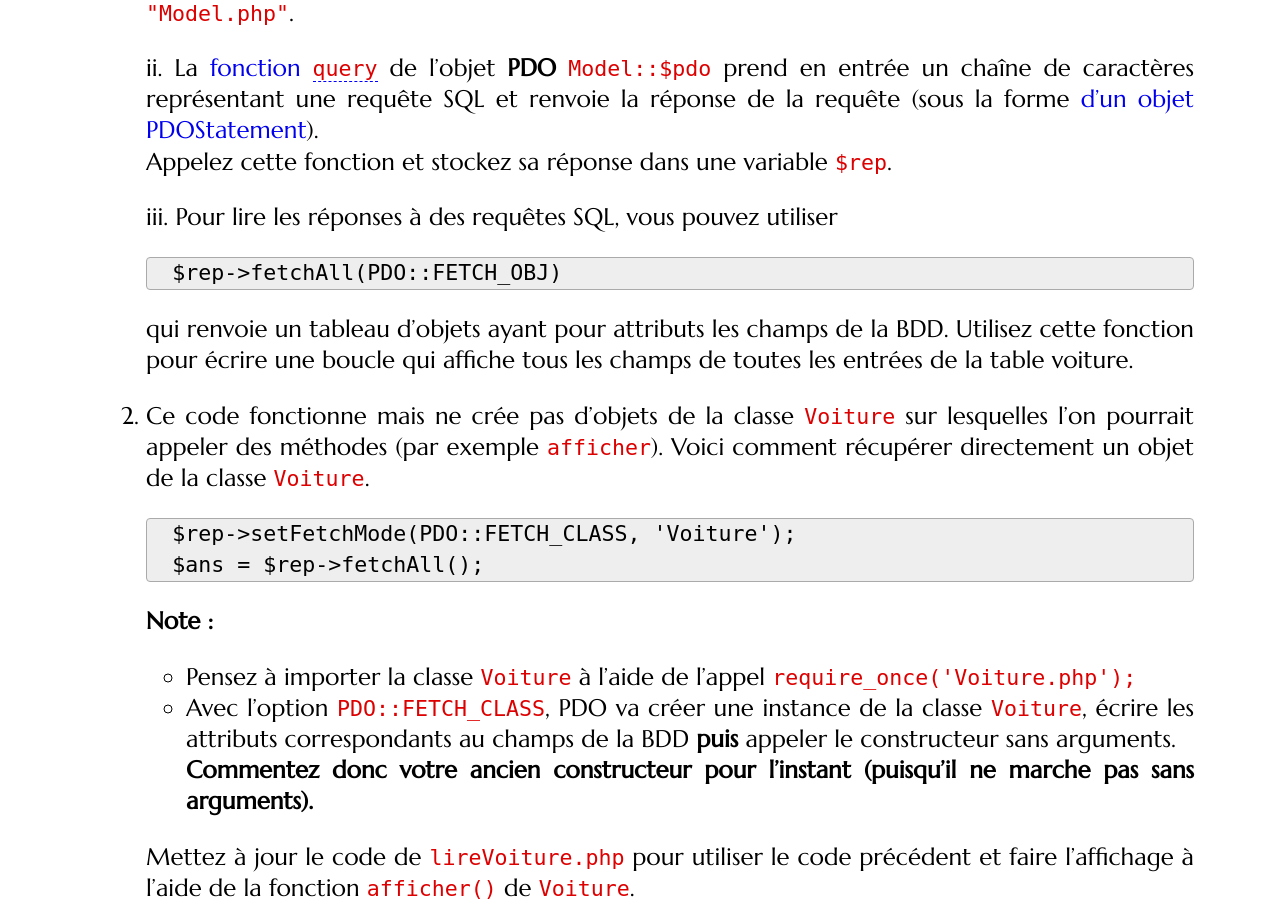
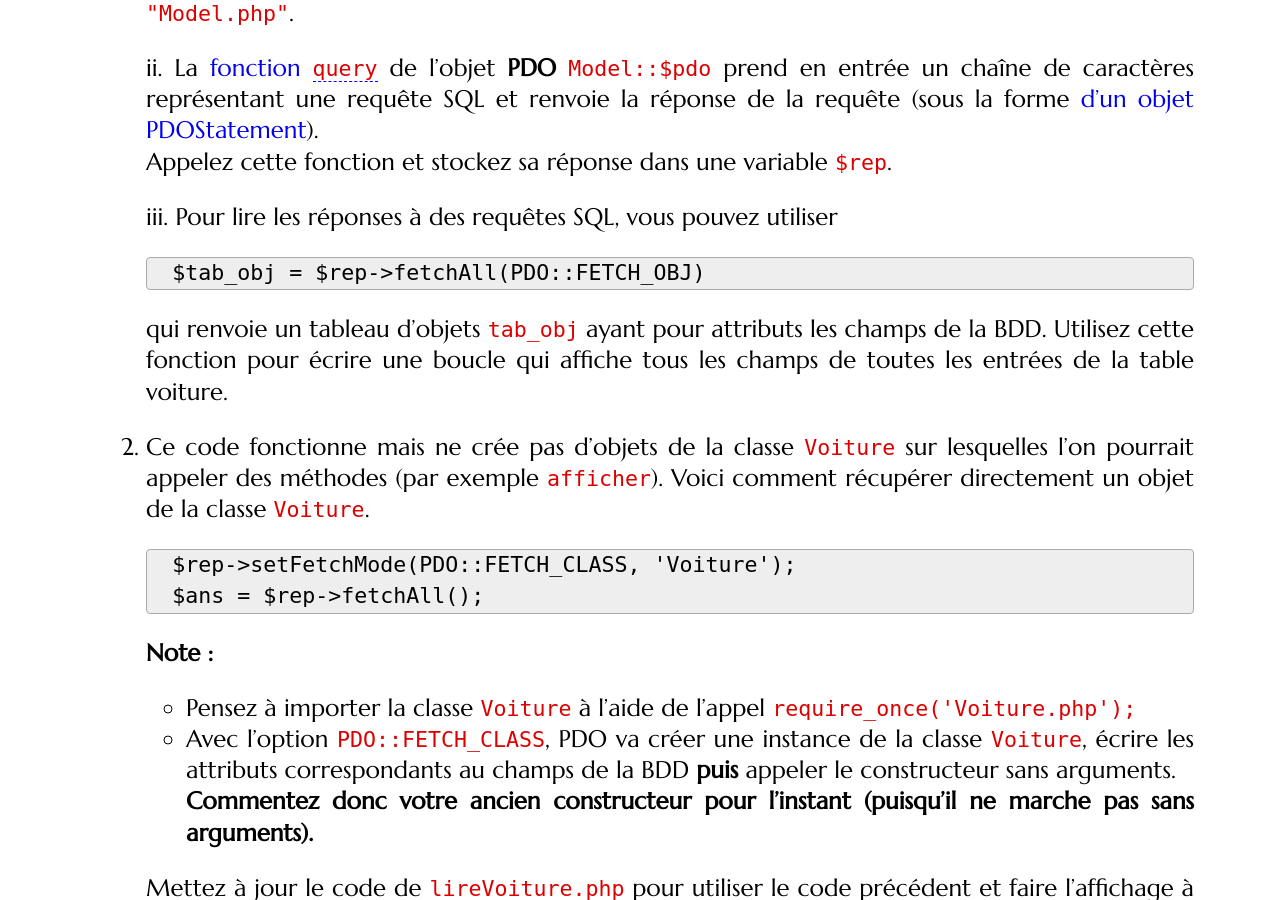
Before and after one commit to romainlebreton/R3.01-DeveloppementWeb, a Jekyll site: the page built from tutorials/tutorial2.md, in a window 1280 px wide and 900 px high, scrolled down 5857 px. Built offline with Jekyll 4.4.1, drawn with Linux system fonts in a browser that asks for light colours; some web fonts are replaced.

Commit message:
Update tutorial2.md

```diff
--- a/tutorials/tutorial2.md
+++ b/tutorials/tutorial2.md
@@ -244,11 +244,11 @@ SELECT * FROM voiture
    iii. Pour lire les réponses à des requêtes SQL, vous pouvez utiliser
 
    ~~~
-   $rep->fetchAll(PDO::FETCH_OBJ)
+   $tab_obj = $rep->fetchAll(PDO::FETCH_OBJ)
    ~~~
    {:.php}
 
-   qui renvoie un tableau d'objets ayant pour attributs les champs de la BDD.
+   qui renvoie un tableau d'objets `tab_obj` ayant pour attributs les champs de la BDD.
    Utilisez cette fonction pour écrire une boucle qui affiche tous les champs de
    toutes les entrées de la table voiture.
 
```
